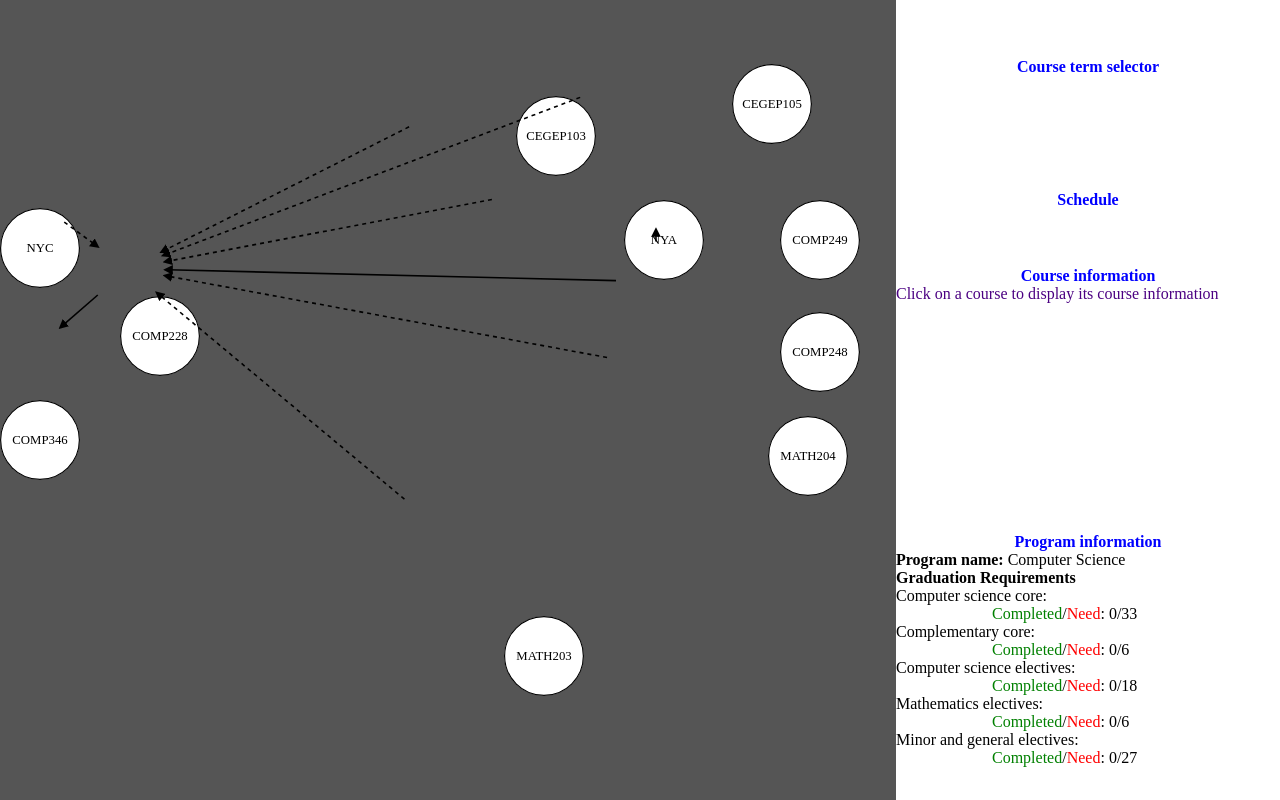
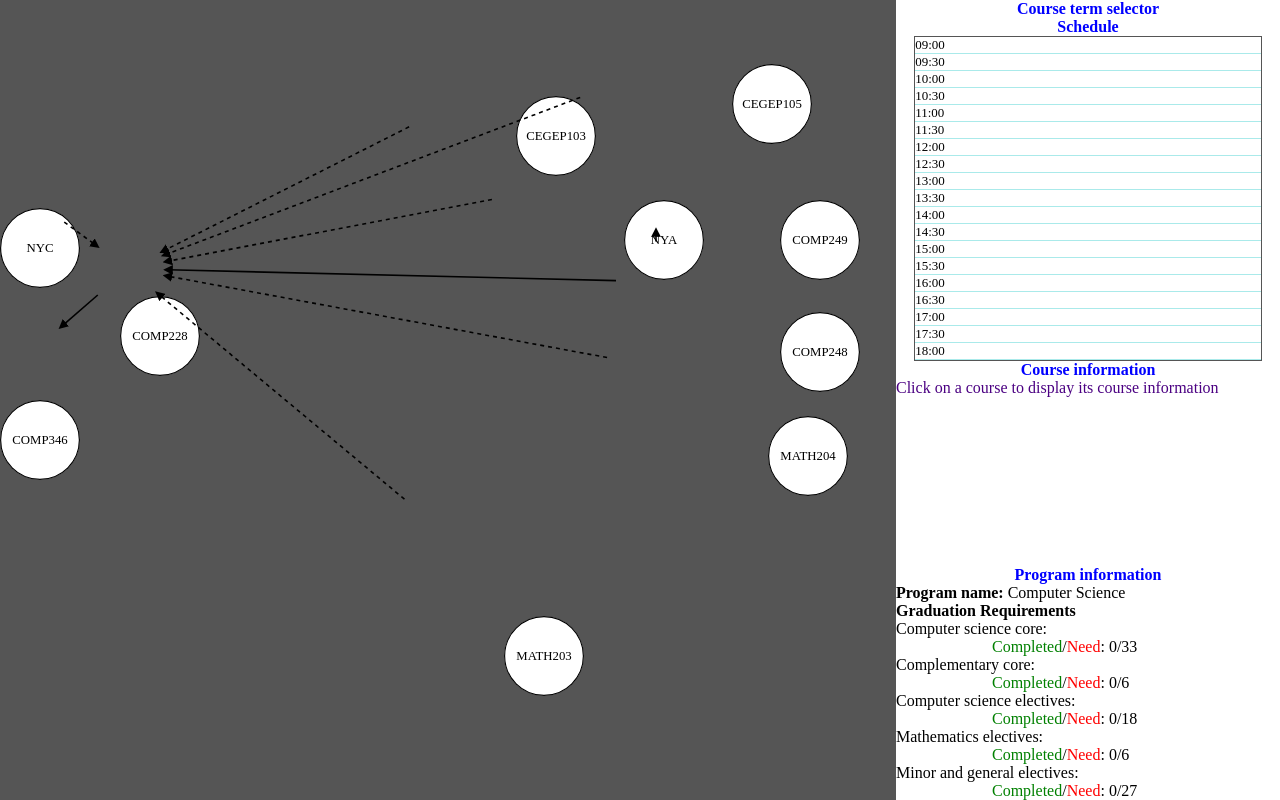
Before and after one commit to volovikariel/CourseSequencePlanner, a website with bundled scripts: page index.html in a window 1280 px wide. Built offline with nearby package versions, Linux system fonts and the light colour scheme.

Commit message:
added schedule content for ant1

```diff
--- a/index.html
+++ b/index.html
@@ -25,8 +25,29 @@
             <div id="course-term-selector">
                 <p class="section-title">Course term selector</p>
             </div>
-            <div id="weekly-course-sechedule">
+            <div id="weekly-course-schedule">
                 <p class="section-title">Schedule</p>
+                <ul id="schedule-content">
+                    <li><span>09:00</span></li>
+                    <li><span>09:30</span></li>
+                    <li><span>10:00</span></li>
+                    <li><span>10:30</span></li>
+                    <li><span>11:00</span></li>
+                    <li><span>11:30</span></li>
+                    <li><span>12:00</span></li>
+                    <li><span>12:30</span></li>
+                    <li><span>13:00</span></li>
+                    <li><span>13:30</span></li>
+                    <li><span>14:00</span></li>
+                    <li><span>14:30</span></li>
+                    <li><span>15:00</span></li>
+                    <li><span>15:30</span></li>
+                    <li><span>16:00</span></li>
+                    <li><span>16:30</span></li>
+                    <li><span>17:00</span></li>
+                    <li><span>17:30</span></li>
+                    <li><span>18:00</span></li>
+                </ul>
             </div>
         </div>
         <div id="course-information-container">
--- a/style.css
+++ b/style.css
@@ -47,9 +47,11 @@ p {
 }
 
 #course-term-selector,
-#weekly-course-sechedule {
+#weekly-course-schedule {
     display: flex;
+    flex-direction: column;
     justify-content: center;
+    align-items: center;
 }
 
 #course-information-container {
@@ -122,3 +124,19 @@ p {
 .panning {
     cursor: grabbing;
 }
+
+/* ==== Schedule content start ==== */
+#schedule-content {
+    padding: 0;
+    margin: 0;
+    width: 90%;
+    border: 1px solid rgb(85, 85, 85);
+}
+
+#schedule-content li {
+    list-style: none;
+    font-size: small;
+    border-bottom: 1px solid #AAEAEA;
+}
+
+/* ==== Schedule content end ==== */
```
